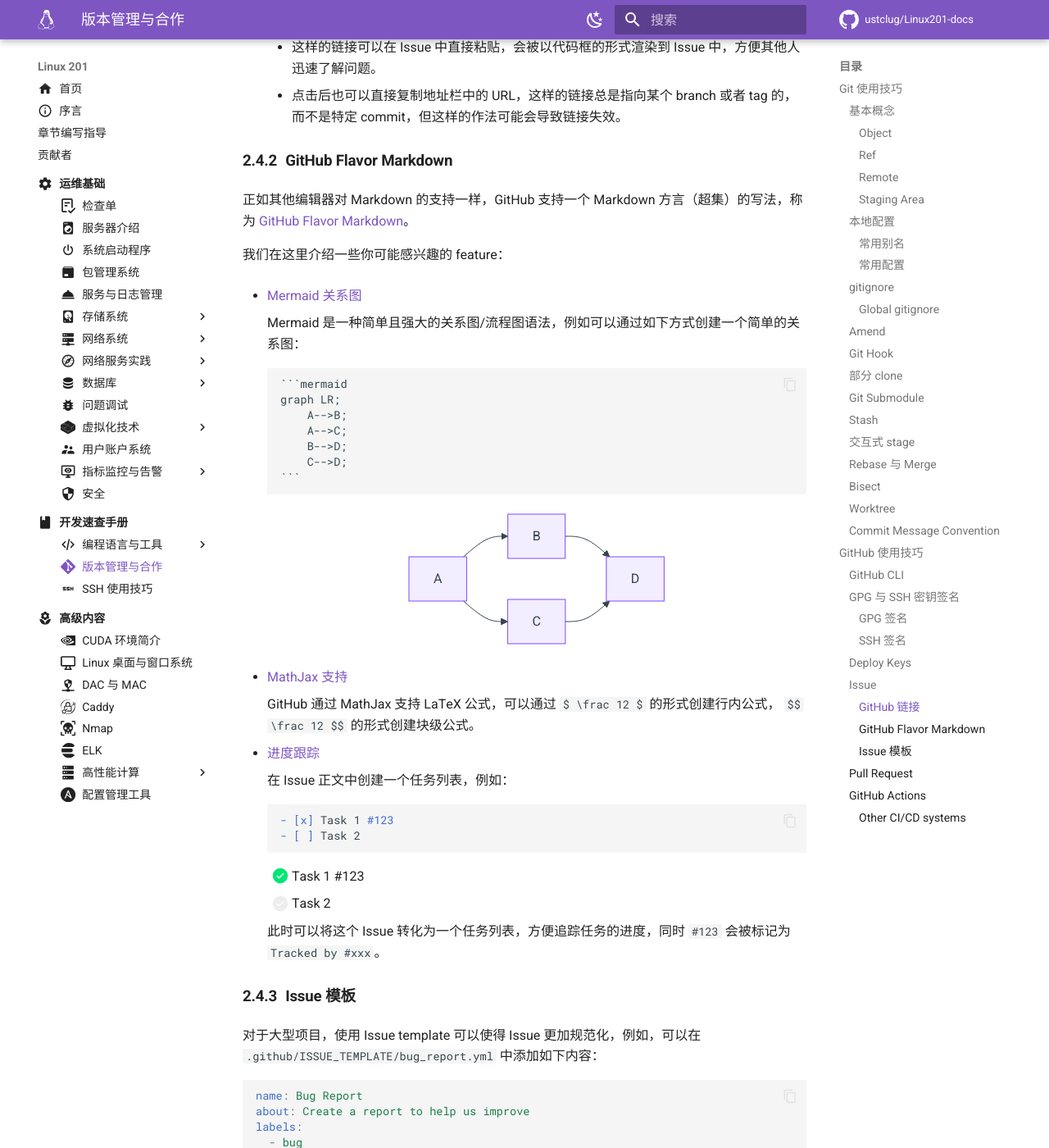
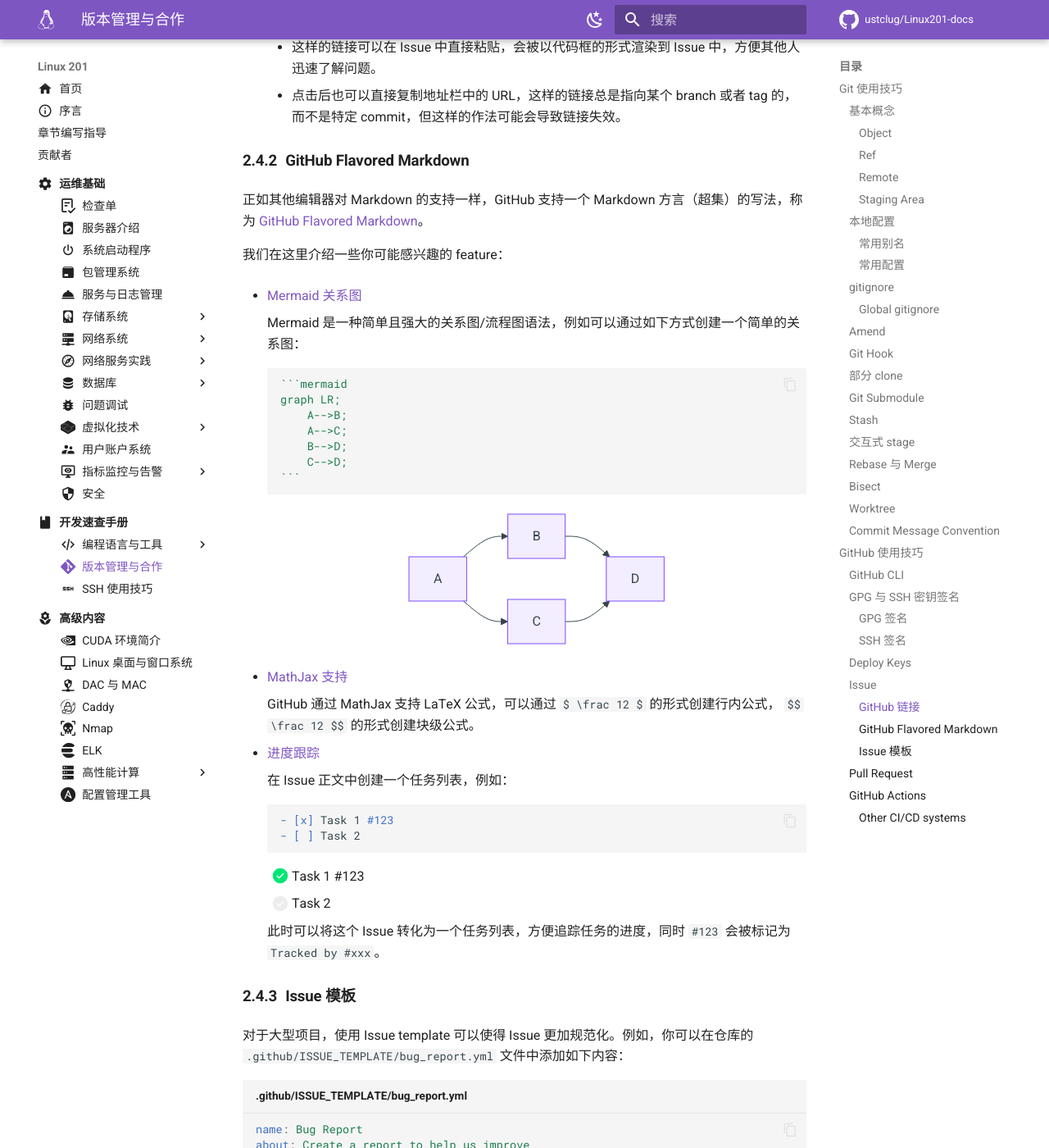
Before and after one commit to ustclug/Linux201-docs, an MkDocs documentation site: the page built from docs/dev/git.md, in a window 1280 px wide and 1400 px high, scrolled down 18689 px. Shown: the whole window at 82% size. Built offline with MkDocs 1.6.1 and Material for MkDocs 9.7.7, drawn with Linux system fonts in a browser that asks for light colours; comment, search, counter and statistics services are not loaded.

`````diff
--- a/docs/dev/git.md
+++ b/docs/dev/git.md
@@ -789,9 +789,9 @@ GitHub 的 deploy keys 功能允许用户对特定仓库添加只用于该仓库
     - 这样的链接可以在 Issue 中直接粘贴，会被以代码框的形式渲染到 Issue 中，方便其他人迅速了解问题。
     - 点击后也可以直接复制地址栏中的 URL，这样的链接总是指向某个 branch 或者 tag 的，而不是特定 commit，但这样的作法可能会导致链接失效。
 
-#### GitHub Flavor Markdown {#github-gfm}
+#### GitHub Flavored Markdown {#github-gfm}
 
-正如其他编辑器对 Markdown 的支持一样，GitHub 支持一个 Markdown 方言（超集）的写法，称为 [GitHub Flavor Markdown](https://github.github.com/gfm/)。
+正如其他编辑器对 Markdown 的支持一样，GitHub 支持一个 Markdown 方言（超集）的写法，称为 [GitHub Flavored Markdown](https://github.github.com/gfm/)。
 
 我们在这里介绍一些你可能感兴趣的 feature：
 
@@ -799,7 +799,7 @@ GitHub 的 deploy keys 功能允许用户对特定仓库添加只用于该仓库
 
     Mermaid 是一种简单且强大的关系图/流程图语法，例如可以通过如下方式创建一个简单的关系图：
 
-    ````txt
+    ````markdown
     ```mermaid
     graph LR;
         A-->B;
@@ -837,9 +837,9 @@ GitHub 的 deploy keys 功能允许用户对特定仓库添加只用于该仓库
 
 #### Issue 模板 {#github-issue-template}
 
-对于大型项目，使用 Issue template 可以使得 Issue 更加规范化，例如，可以在 `.github/ISSUE_TEMPLATE/bug_report.yml` 中添加如下内容：
+对于大型项目，使用 Issue template 可以使得 Issue 更加规范化。例如，你可以在仓库的 `.github/ISSUE_TEMPLATE/bug_report.yml` 文件中添加如下内容：
 
-```yaml
+```yaml title=".github/ISSUE_TEMPLATE/bug_report.yml"
 name: Bug Report
 about: Create a report to help us improve
 labels:
`````
Also changed, not shown: docs/ops/booting.md (+2 -2 lines), docs/ops/debug.md (+3 -1 lines), docs/ops/network-service/nginx.md (+1 -1 lines).
